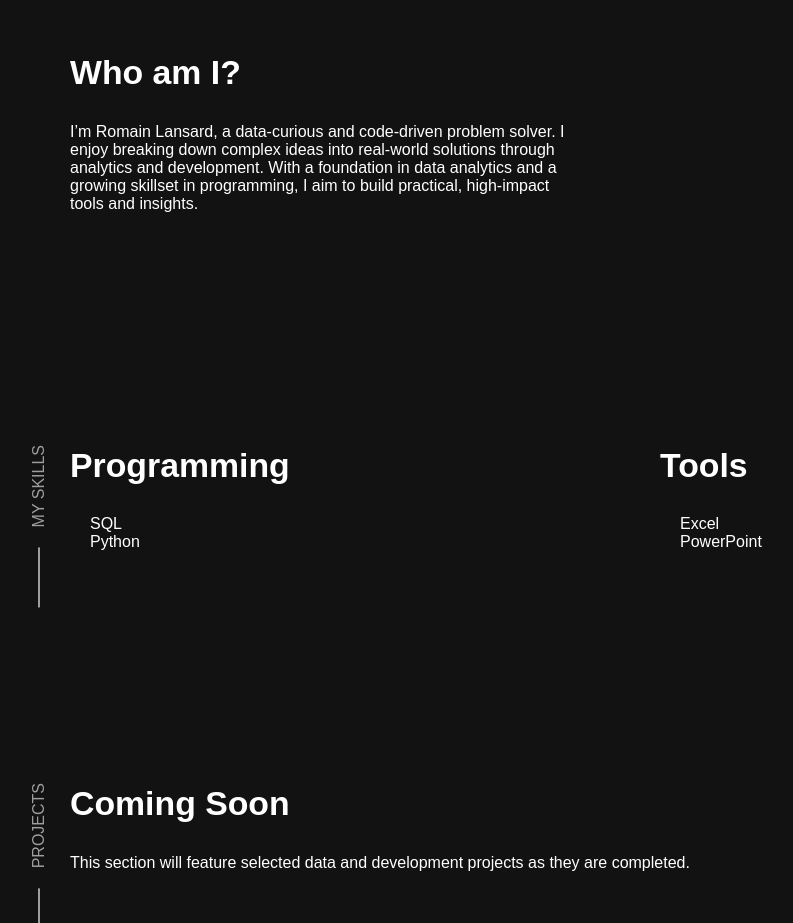
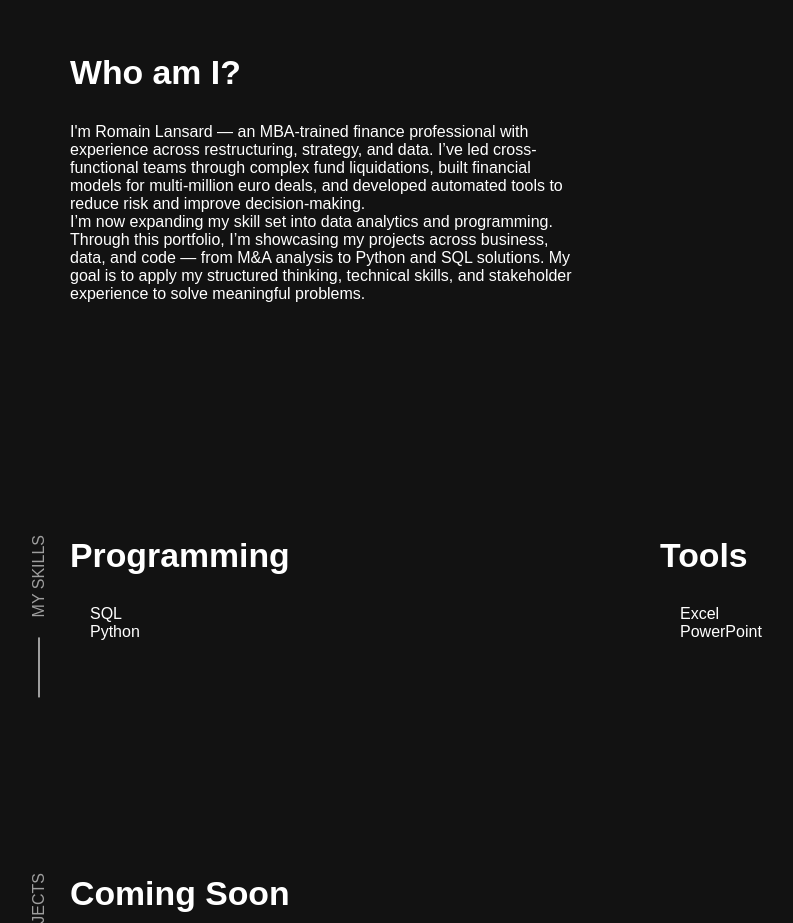
Before and after one commit to RomainLansard/RomainLansard.github.io, a plain HTML site: page index.html in a window 1280 px wide. Shown: the part 980-1903 px from the top of the page, without its empty margins (45-838 px from the left). Drawn offline with Linux system fonts and the light colour scheme.

Commit message:
Add professional summary to About section

```diff
--- a/index.html
+++ b/index.html
@@ -53,8 +53,14 @@
         <div class="section-content">
           <h2 class="h3 section-title">Who am I?</h2>
           <p>
-            I’m Romain Lansard, a data-curious and code-driven problem solver. I enjoy breaking down complex ideas into real-world solutions through analytics and development.
-            With a foundation in data analytics and a growing skillset in programming, I aim to build practical, high-impact tools and insights.
+            I'm Romain Lansard — an MBA-trained finance professional with experience across restructuring, strategy, and data.
+            I’ve led cross-functional teams through complex fund liquidations, built financial models for multi-million euro deals,
+            and developed automated tools to reduce risk and improve decision-making.
+          </p>
+          <p>
+            I’m now expanding my skill set into data analytics and programming. Through this portfolio, I’m showcasing my projects
+            across business, data, and code — from M&A analysis to Python and SQL solutions. My goal is to apply my structured thinking,
+            technical skills, and stakeholder experience to solve meaningful problems.
           </p>
         </div>
       </section>
```
